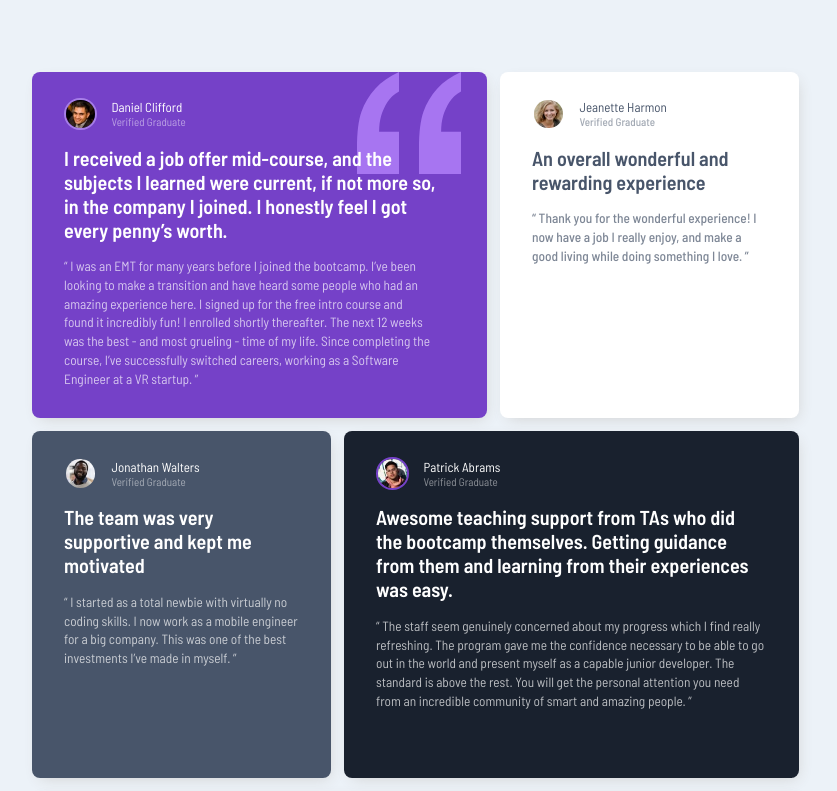
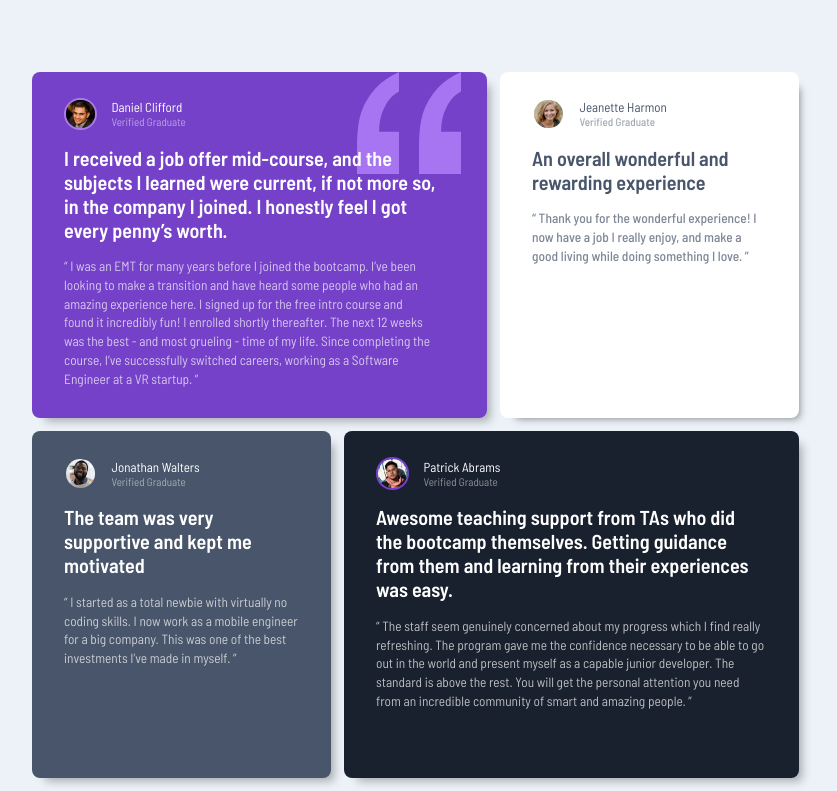
Before and after one commit to cganzon/testimonials-grid, a plain HTML site: page index.html in a window 1280 px wide. Shown: the top 791 px of the page, without its empty margins (225-1062 px from the left). Drawn offline with Linux system fonts and the light colour scheme.

Commit message:
added a slightly dark box shadow to the white cards

```diff
--- a/css/style.css
+++ b/css/style.css
@@ -41,7 +41,7 @@ img {
     border-radius: 8px;
     margin: 1.5rem 0;
     padding: 2rem 2.5rem;
-    box-shadow: 3px 5px 15px -5px var(--light-gray);
+    box-shadow: 8px 8px 10px -5px rgba(0, 0, 0, 0.3);
     position: relative;
 }
 
@@ -59,6 +59,7 @@ img {
 .k-whittle {
     background-color: var(--white);
     color: var(--very-dark-grayish-blue);
+    box-shadow: 8px 8px 8px -8px rgba(0, 0, 0, 0.5);
 }
 
 .d-clifford {
```
